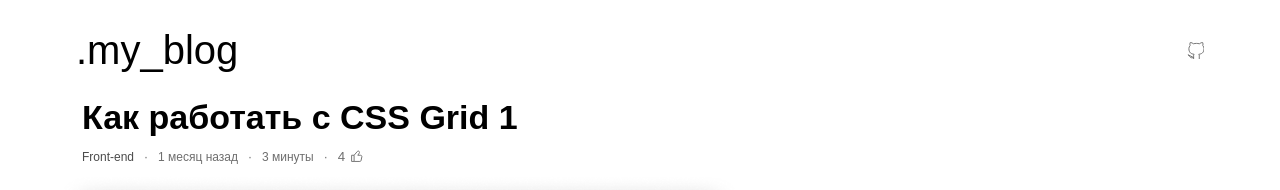
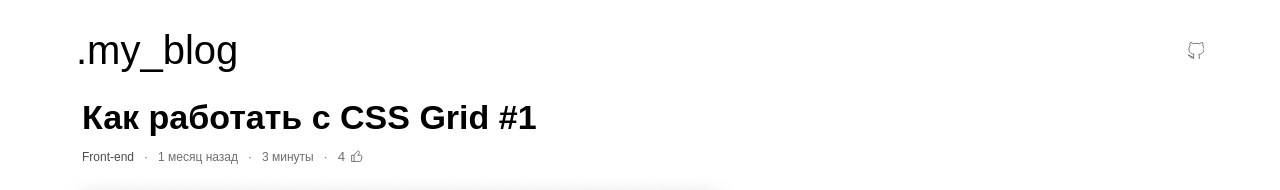
Before and after one commit to FulgrimPhoenix/next-js-project, a Next.js app: page /articles/1 in a window 1280 px wide. Shown: the top 190 px of the page. Built offline with nearby package versions, Linux system fonts and the light colour scheme; data requests are answered from the project's data file.

Commit message:
hotfix: fix build conflicts

```diff
--- a/server/db.json
+++ b/server/db.json
@@ -7,7 +7,7 @@
       "catecogria": "Front-end",
       "date": "1 месяц назад",
       "time": "3 минуты",
-      "photo": "http://localhost:3000/images/article_avatar.jpeg",
+      "photo": "/images/article_avatar.png",
       "likes": 4,
       "content": [
         {
@@ -23,7 +23,7 @@
       "catecogria": "Front-end",
       "date": "1 месяц назад",
       "time": "3 минуты",
-      "photo": "http://localhost:3000/images/article_avatar.jpeg",
+      "photo": "http://localhost:3000/images/article_avatar.png",
       "likes": 4,
       "content": [
         {
@@ -39,7 +39,7 @@
       "catecogria": "Front-end",
       "date": "1 месяц назад",
       "time": "3 минуты",
-      "photo": "http://localhost:3000/images/article_avatar.jpeg",
+      "photo": "/images/article_avatar.png",
       "likes": 4,
       "content": [
         {
--- a/src/app/articles/[id]/page.tsx
+++ b/src/app/articles/[id]/page.tsx
@@ -4,41 +4,65 @@ import cn from "classnames";
 import { IArticle } from "@/types/articles.types";
 import Image from "next/image";
 import { Comments } from "@/components";
+import { FC } from "react";
 
-interface ArticleParams {
+interface IArticlePage {
+  params: Promise<{
     id: string;
+  }>;
+  searchParams: Promise<unknown>;
 }
 
-const getAtrticle = (id: string) => {
-  return fetch(`http://localhost:3001/articles/${id}`, {
+const getArticle = async (id: string) => {
+  try {
+    const res = await fetch(`http://localhost:3001/articles/${id}`, {
       next: { revalidate: 60 },
-  })
-    .then((res) => res.json())
-    .catch((err) => {
-      throw new Error(`Ошибка: ${err}`);
     });
+
+    if (!res.ok) {
+      console.error(
+        `Ошибка при получении статьи ${id}: ${res.status} ${res.statusText}`
+      );
+      return null;
+    }
+
+    return await res.json();
+  } catch (error) {
+    console.error("Ошибка при запросе статьи:", error);
+    return null;
+  }
 };
 
 export const generateStaticParams = async () => {
+  try {
     const res = await fetch("http://localhost:3001/articles", {
       next: { revalidate: 60 * 60 * 24 },
     });
+
     const articles = await res.json();
 
     return articles.map((article: { id: string }) => ({
       id: article.id.toString(),
     }));
+  } catch (error) {
+    console.error("Ошибка при получении списка статей:", error);
+    return [];
+  }
 };
 
-const Article = async ({ params }: { params: ArticleParams }) => {
-  const article: IArticle = await getAtrticle(params.id);
+const Article: FC<IArticlePage> = async (props) => {
+  const { id } = await props.params;
 
-  console.log(article);
+  const article: IArticle = await getArticle(id);
+
+  if (!article) {
+    return <p>Статья не найдена или произошла ошибка загрузки.</p>;
+  }
 
   return (
     <>
       <Title tag="h2">
-        {article.title} {params.id}
+        {article.title} #{article.id}
       </Title>
       <div className={cn(styles["tag-bar"])}>
         <Tag color="gray">{article.catecogria}</Tag>
@@ -50,9 +74,9 @@ const Article = async ({ params }: { params: ArticleParams }) => {
         <LikeButton variant="default" counter={article.likes} />
       </div>
       <Image
-        src={"http://localhost:3000/images/article_avatar.png"}
+        src={article.photo}
         className={cn(styles["image"])}
-        alt="автатара"
+        alt="аватар статьи"
         width={687}
         height={440}
       />
--- a/src/app/articles/[id]/styles.module.scss
+++ b/src/app/articles/[id]/styles.module.scss
@@ -1,5 +1,5 @@
-@import "@/styles/abstracts/variables.scss";
-@import "@/styles/abstracts/mixins.scss";
+@use "@/styles/abstracts/variables.scss" as *;
+@use "@/styles/abstracts/mixins.scss" as *;
 
 .article {
   @include flex-column;
--- a/src/app/articles/page.tsx
+++ b/src/app/articles/page.tsx
@@ -4,9 +4,7 @@ import cn from "classnames";
 import { IArticle } from "@/types/articles.types";
 
 const getArticles = async (): Promise<IArticle[]> => {
-  const res = await fetch("http://localhost:3001/articles", {
-    next: { revalidate: 60 },
-  });
+  const res = await fetch("http://localhost:3001/articles");
   return res.json();
 };
 
--- a/src/app/articles/styles.module.scss
+++ b/src/app/articles/styles.module.scss
@@ -1,5 +1,5 @@
-@import "@/styles/abstracts/variables.scss";
-@import "@/styles/abstracts/mixins.scss";
+@use "@/styles/abstracts/variables.scss" as *;
+@use "@/styles/abstracts/mixins.scss" as *;
 
 .page {
   padding: 0 46px;
--- a/src/app/globals.scss
+++ b/src/app/globals.scss
@@ -1,5 +1,5 @@
 // @import "../styles/main.scss";
-@import "@/styles/abstracts/variables.scss";
+@use "@/styles/abstracts/variables.scss" as *;
 
 :root {
   --black: #{$black};
--- a/src/app/page.module.scss
+++ b/src/app/page.module.scss
@@ -1,5 +1,5 @@
-@import "@/styles/abstracts/variables.scss";
-@import "@/styles/abstracts/mixins.scss";
+@use "@/styles/abstracts/variables.scss" as *;
+@use "@/styles/abstracts/mixins.scss" as *;
 
 .page {
   --gray-rgb: 0, 0, 0;
--- a/src/components/Card/Card.tsx
+++ b/src/components/Card/Card.tsx
@@ -1,5 +1,5 @@
 import Image from "next/image";
-import cover from "@/assets/images/article_avatar.png";
+// import cover from "@/assets/images/article_avatar.png";
 import styles from "./Card.module.scss";
 import cn from "classnames";
 import { Divider, LikeButton, Paragraph, Tag, Title } from "@/ui";
@@ -10,6 +10,7 @@ interface ICard
   cardParams: {
     id: string;
     title: string;
+    photo: string;
     description: string;
     date: string;
     time: string;
@@ -23,9 +24,11 @@ const Card: FC<ICard> = ({ cardParams, ...props }) => {
     <article className={cn(styles["card"])} {...props}>
       <div className={cn(styles["image-area"])}>
         <Image
-          src={cover}
+          src={cardParams.photo}
           className={cn(styles["image"])}
-          alt="автатара"
+          alt="аватар статьи"
+          width={687}
+          height={440}
           priority
         />
       </div>
--- a/src/components/Comments/Comments.module.scss
+++ b/src/components/Comments/Comments.module.scss
@@ -1,5 +1,5 @@
-@import "@/styles/abstracts/variables.scss";
-@import "@/styles/abstracts/mixins.scss";
+@use "@/styles/abstracts/variables.scss" as *;
+@use "@/styles/abstracts/mixins.scss" as *;
 
 .comments {
   max-width: 800px;
--- a/src/styles/main.scss
+++ b/src/styles/main.scss
@@ -1,2 +1,2 @@
-@import "./abstracts/mixins.scss";
-@import "./abstracts/variables.scss";
+@use "@/styles/abstracts/mixins.scss" as *;
+@use "@/styles/abstracts/variables.scss" as *;
--- a/src/ui/Button/Button.module.scss
+++ b/src/ui/Button/Button.module.scss
@@ -1,4 +1,4 @@
-@import "@/styles/abstracts/variables.scss";
+@use "@/styles/abstracts/variables.scss" as *;
 
 .button {
   display: flex;
```
Also changed, not shown: public/article_avatar.png (added). Lines whose indentation alone changed are shown as unchanged.
